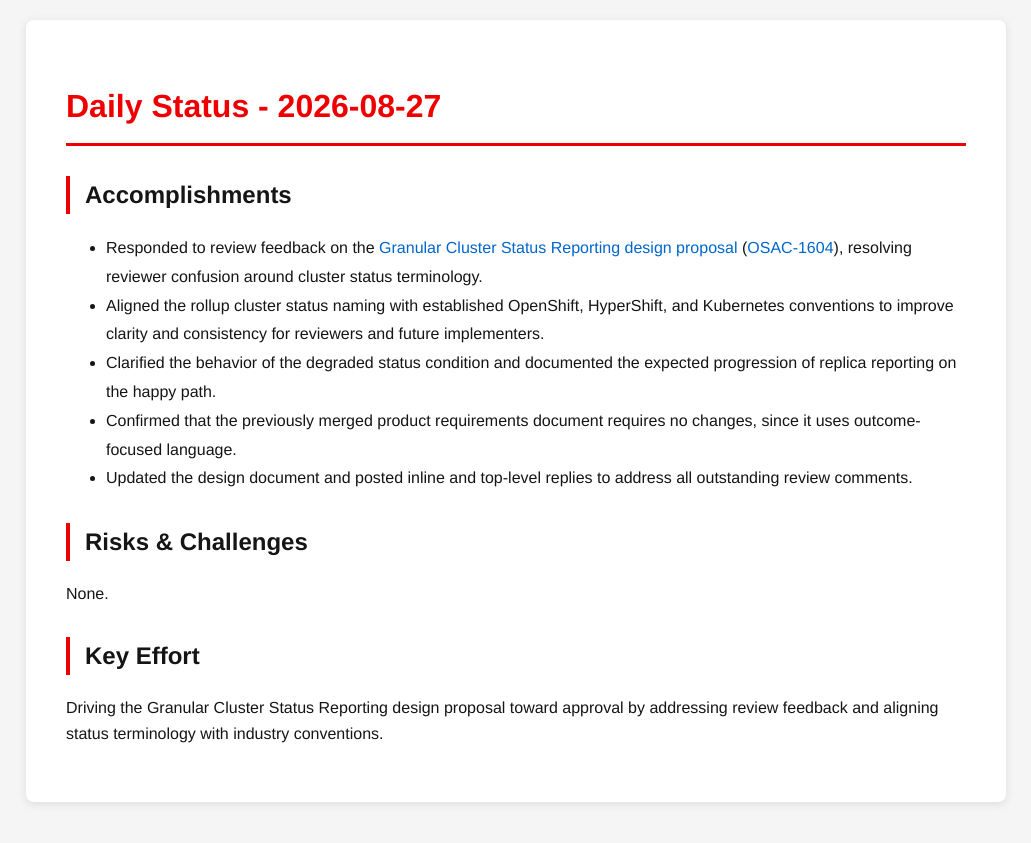
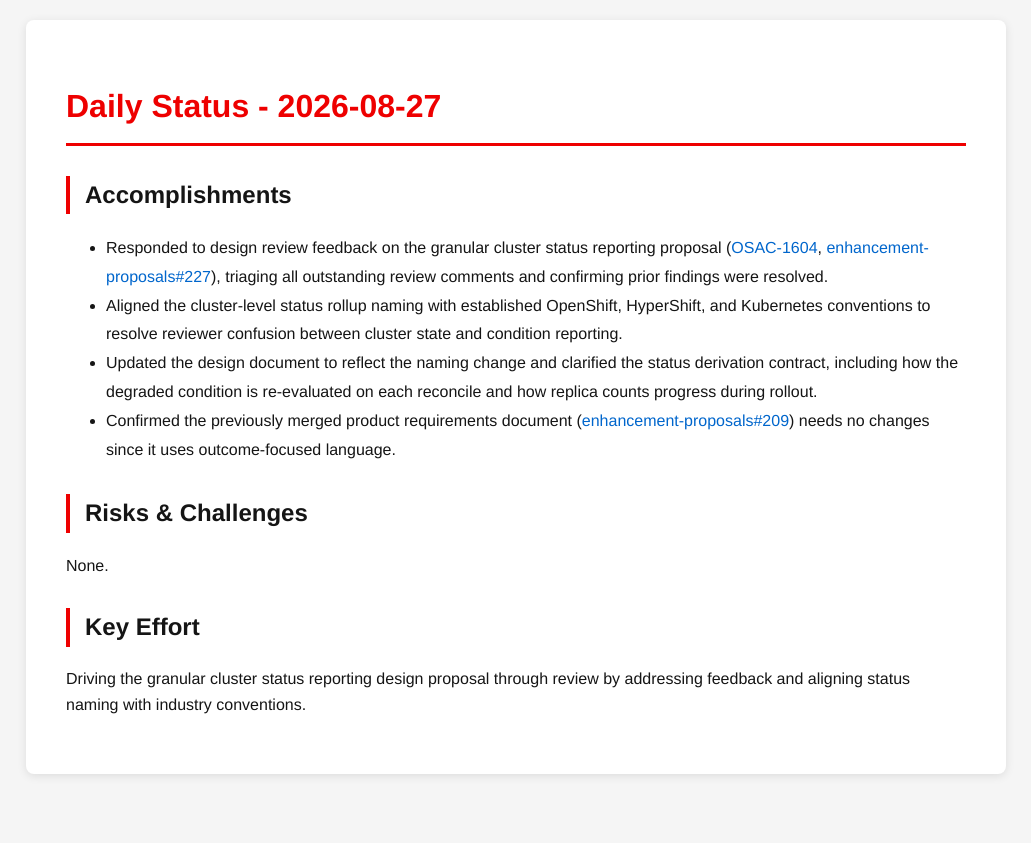
Before and after one commit to tzvatot/daily-status, a Jekyll site: the page built from 2026-08-27.md, in a window 1280 px wide. Shown: the top 843 px of the page, without its empty margins (124-1155 px from the left). Built offline with Jekyll 4.4.1, drawn with Linux system fonts in a browser that asks for light colours.

Commit message:
Daily status update - 2026-08-27

```diff
--- a/2026-08-27.md
+++ b/2026-08-27.md
@@ -7,14 +7,13 @@ date: 2026-08-27
 # Daily Status - 2026-08-27
 
 ## Accomplishments
-- Responded to review feedback on the [Granular Cluster Status Reporting design proposal](https://github.com/osac-project/enhancement-proposals/pull/227) ([OSAC-1604](https://redhat.atlassian.net/browse/OSAC-1604)), resolving reviewer confusion around cluster status terminology.
-- Aligned the rollup cluster status naming with established OpenShift, HyperShift, and Kubernetes conventions to improve clarity and consistency for reviewers and future implementers.
-- Clarified the behavior of the degraded status condition and documented the expected progression of replica reporting on the happy path.
-- Confirmed that the previously merged product requirements document requires no changes, since it uses outcome-focused language.
-- Updated the design document and posted inline and top-level replies to address all outstanding review comments.
+- Responded to design review feedback on the granular cluster status reporting proposal ([OSAC-1604](https://redhat.atlassian.net/browse/OSAC-1604), [enhancement-proposals#227](https://github.com/osac-project/enhancement-proposals/pull/227)), triaging all outstanding review comments and confirming prior findings were resolved.
+- Aligned the cluster-level status rollup naming with established OpenShift, HyperShift, and Kubernetes conventions to resolve reviewer confusion between cluster state and condition reporting.
+- Updated the design document to reflect the naming change and clarified the status derivation contract, including how the degraded condition is re-evaluated on each reconcile and how replica counts progress during rollout.
+- Confirmed the previously merged product requirements document ([enhancement-proposals#209](https://github.com/osac-project/enhancement-proposals/pull/209)) needs no changes since it uses outcome-focused language.
 
 ## Risks & Challenges
 None.
 
 ## Key Effort
-Driving the Granular Cluster Status Reporting design proposal toward approval by addressing review feedback and aligning status terminology with industry conventions.
+Driving the granular cluster status reporting design proposal through review by addressing feedback and aligning status naming with industry conventions.
```
